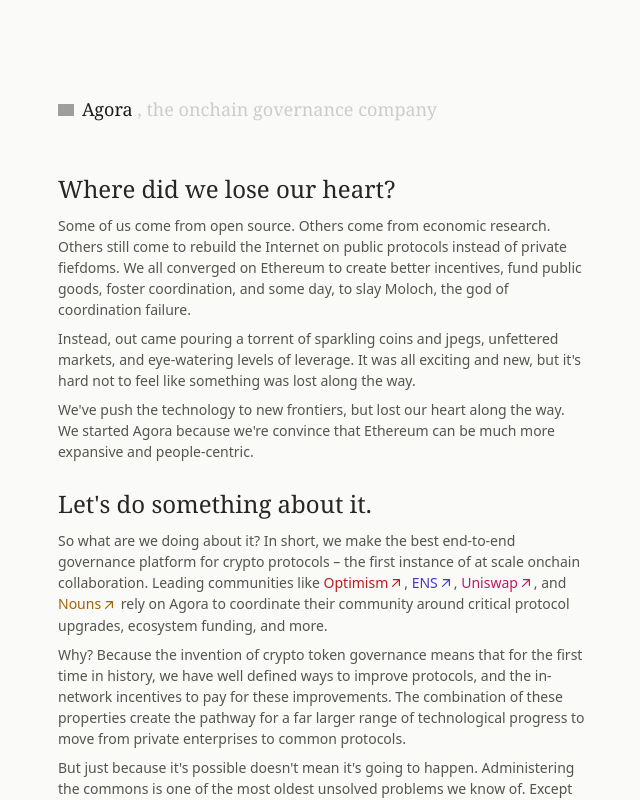
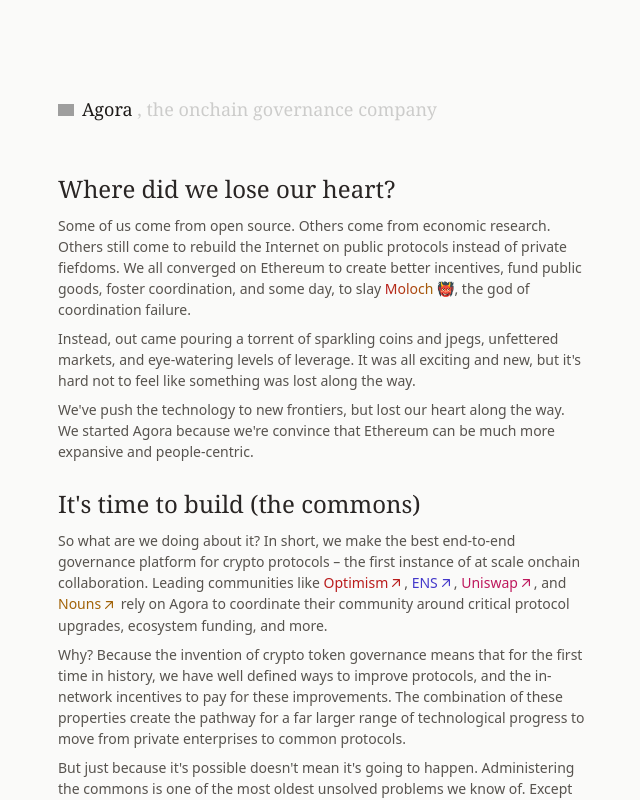
Before and after one commit to voteagora/agora-marketing-site, a Next.js app: page / in a window 1280 px wide. Shown: the top 800 px of the page, without its empty margins (318-958 px from the left). Built offline with nearby package versions, Linux system fonts and the light colour scheme; grey boxes are pictures that could not be loaded.

Commit message:
fixed meta

```diff
--- a/components/meta.tsx
+++ b/components/meta.tsx
@@ -1,5 +1,5 @@
-import Head from 'next/head'
-import { CMS_NAME, HOME_OG_IMAGE_URL } from '../lib/constants'
+import Head from "next/head";
+import { CMS_NAME, HOME_OG_IMAGE_URL } from "../lib/constants";
 
 const Meta = () => {
   return (
@@ -32,13 +32,14 @@
       <meta name="msapplication-config" content="/favicon/browserconfig.xml" />
       <meta name="theme-color" content="#000" />
       <link rel="alternate" type="application/rss+xml" href="/feed.xml" />
+      <meta name="title" content="Agora"></meta>
       <meta
         name="description"
-        content={`A statically generated blog example using Next.js and ${CMS_NAME}.`}
+        content={`The onchain governance company behind your favorite protocols.`}
       />
       <meta property="og:image" content={HOME_OG_IMAGE_URL} />
     </Head>
-  )
-}
+  );
+};
 
-export default Meta
+export default Meta;
--- a/lib/constants.ts
+++ b/lib/constants.ts
@@ -1,4 +1,4 @@
 export const EXAMPLE_PATH = 'blog-starter'
 export const CMS_NAME = 'Markdown'
 export const HOME_OG_IMAGE_URL =
-  'https://og-image.vercel.app/Next.js%20Blog%20Starter%20Example.png?theme=light&md=1&fontSize=100px&images=https%3A%2F%2Fassets.vercel.com%2Fimage%2Fupload%2Ffront%2Fassets%2Fdesign%2Fnextjs-black-logo.svg'
+  'https://i.imgur.com/Xzm0iMP.jpg'
--- a/pages/index.tsx
+++ b/pages/index.tsx
@@ -23,9 +23,16 @@
             research. Others still come to rebuild the Internet on public
             protocols instead of private fiefdoms. We all converged on Ethereum
             to create better incentives, fund public goods, foster coordination,
-            and some day, to{" "}
-            <a href="https://slatestarcodex.com/2014/07/30/meditations-on-moloch/">
-              slay Moloch
+            and some day, to slay{" "}
+            <a target="_blank" href="https://slatestarcodex.com/2014/07/30/meditations-on-moloch/">
+              <span
+                className="
+                bg-gradient-to-r from-red-700 to-yellow-700 inline-block text-transparent bg-clip-text mr-1
+              "
+              >
+                {" "}
+                Moloch
+              </span>👹
             </a>
             , the god of coordination failure.
           </p>
@@ -40,7 +47,7 @@
             along the way. We started Agora because we&apos;re convince that
             Ethereum can be much more expansive and people-centric.
           </p>
-          <h1>Let's do something about it.</h1>
+          <h1>It's time to build (the commons)</h1>
           <p>
             So what are we doing about it? In short, we make the best end-to-end
             governance platform for crypto protocols – the first instance of at
@@ -50,7 +57,8 @@
               className="hover:px-2 hover:py-[2px] rounded-full text-red-700 hover:bg-red-600 hover:text-red-50 transition-all duration-300"
               href="https://vote.optimism.io/"
             >
-              Optimism<ArrowUpRightIcon className="inline h-4 w-4 mb-[2px]" />
+              Optimism
+              <ArrowUpRightIcon className="inline h-4 w-4 mb-[2px]" />
             </a>
             ,{" "}
             <a
@@ -58,7 +66,8 @@
               className="hover:px-2 hover:py-[2px] rounded-full text-indigo-700 hover:bg-indigo-600 hover:text-indigo-50 transition-all duration-300"
               href="https://agora.ensdao.org/"
             >
-              ENS<ArrowUpRightIcon className="inline h-4 w-4 mb-[2px]" />
+              ENS
+              <ArrowUpRightIcon className="inline h-4 w-4 mb-[2px]" />
             </a>
             ,{" "}
             <a
@@ -66,7 +75,8 @@
               className="hover:px-2 hover:py-[2px] rounded-full text-pink-700 hover:bg-pink-600 hover:text-pink-50 transition-all duration-300"
               href="https://vote.uniswapfoundation.org/"
             >
-              Uniswap<ArrowUpRightIcon className="inline h-4 w-4 mb-[2px]" />
+              Uniswap
+              <ArrowUpRightIcon className="inline h-4 w-4 mb-[2px]" />
             </a>
             , and{" "}
             <a
@@ -74,7 +84,8 @@
               className="hover:px-2 hover:py-[2px] rounded-full text-yellow-700 hover:bg-yellow-600 hover:text-yellow-50 transition-all duration-300"
               href="https://www.nounsagora.com/"
             >
-              Nouns<ArrowUpRightIcon className="inline h-4 w-4 mb-[2px]" />
+              Nouns
+              <ArrowUpRightIcon className="inline h-4 w-4 mb-[2px]" />
             </a>{" "}
             rely on Agora to coordinate their community around critical protocol
             upgrades, ecosystem funding, and more.
@@ -124,7 +135,9 @@
                 <div className="text-right">83,000</div>
               </div>
             </div>
-            <div className="font-mono text-sm pl-3 pt-1 text-stone-400">Metrics as of 11/20/23</div>
+            <div className="font-mono text-sm pl-3 pt-1 text-stone-400">
+              Metrics as of 11/20/23
+            </div>
           </div>
 
           <Jobs posts={allPosts} />
```
